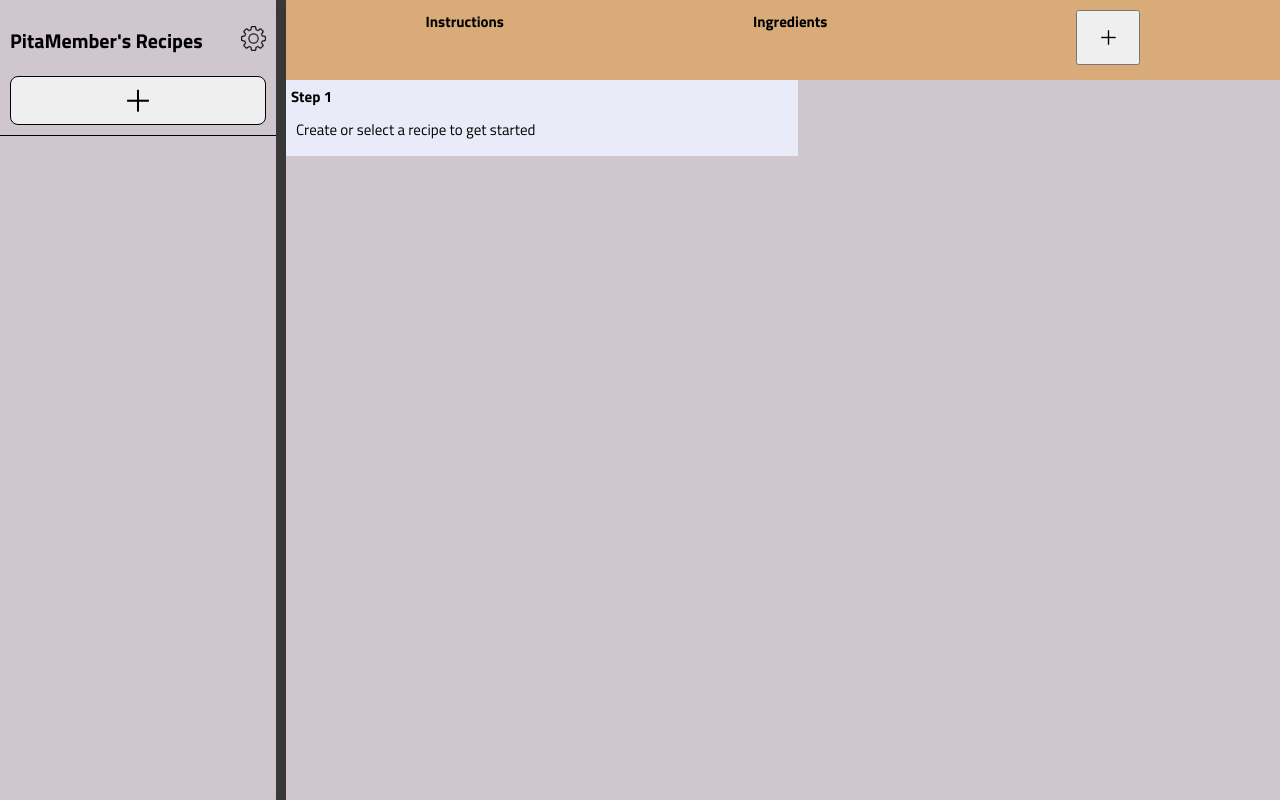
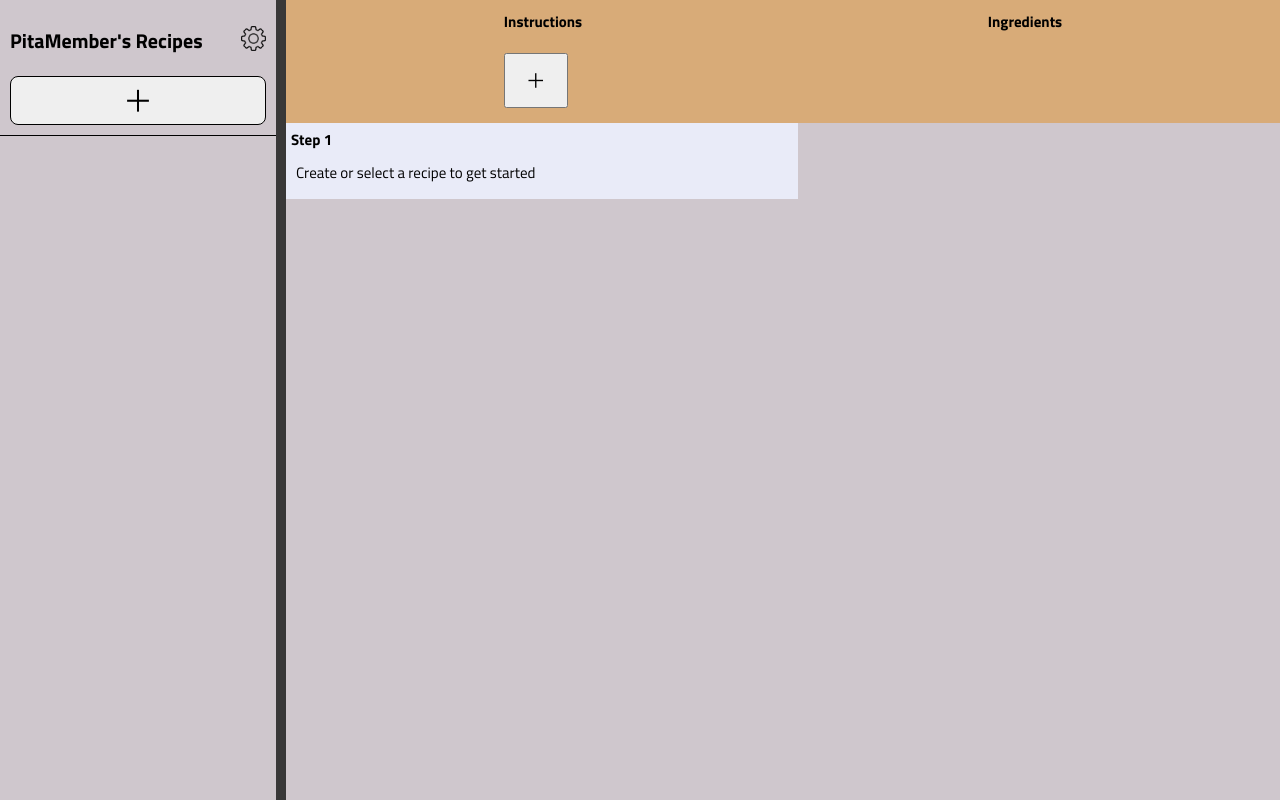
Before and after one commit to Echophase44/Bread_app, a React (Vite) app in the folder Bread-app/: page / in a window 1280 px wide. Both pictures are taken after typing "name@example.com", "Sample", "Sample" into the empty fields and a click on the button "Create Account". Built offline with nearby package versions, Linux system fonts and the light colour scheme; a web font is replaced by a local one.

Commit message:
Moved toggle states into one state object to keep them all together and restructured the settings panel throughout the program.

```diff
--- a/Bread-app/components/Instructions.jsx
+++ b/Bread-app/components/Instructions.jsx
@@ -7,11 +7,13 @@ function InstructionSection (props) {
     <section className="recipe-stepsSection">
         <div className="recipe-stepsContainer">
           <nav className="recipe-navContainer">
-            <h2 className="recipe-stepsTitle">Instructions</h2>
+            <div className="recipe-instructionsTitle">
+              <h2 className="recipe-stepsTitle">Instructions</h2>
+              <div className="recipe-addRecipeWrapper">
+                <button className="recipe-addRecipeStep" onClick={() => {props.addNewStep()}}>＋</button>
+              </div>
+            </div>
             <h2 className="recipe-IngredientsTitle">Ingredients</h2>
-            <div className="recipe-addRecipeWrapper">
-              <button className="recipe-addRecipeStep" onClick={() => {props.addNewStep()}}>＋</button>
-            </div>
           </nav>
           <div className="recipe-stepsInfo">
             {props.currentRecipeSteps}
--- a/Bread-app/components/RecipePage.jsx
+++ b/Bread-app/components/RecipePage.jsx
@@ -46,19 +46,16 @@ function RecipeApp(props){
       <p className="recipe-stepBody">{recipeSteps.body}</p>
     </div>
   ))
-
+    console.log(props.togglePanels)
   // Passed props
-  const settingsPanelToggle = props.settingsPanelToggle
-  const generateUsername = props.generateUsername
-  const createNewRecipe = props.createNewRecipe
   const username = props.user.username
-  const addNewStep = props.addNewStep
+  const {addNewStep, createNewRecipe, generateUsername, settingsPanelToggle} = props
 
   return(
     <main>
-      {props.settingsPanel &&
+      {props.togglePanels.settingsPanel &&
         <SettingsPanel
-          settingsPanelToggle = {settingsPanelToggle}
+        settingsPanelToggle = {settingsPanelToggle}
         />
       }
 
--- a/Bread-app/src/App.jsx
+++ b/Bread-app/src/App.jsx
@@ -60,11 +60,17 @@ function App() {
   }
 
   // Recipe Page
+  const panelDefaults = {
+    settingsPanel: false,
+    editInstructionsPanel: false,
+    editIngredientsPanel: false
+  }
 
   const [recipes, setRecipes] = useState([])
   const [currentRecipeId, setCurrentRecipeId] = useState(recipes[0] && recipes[0].id || "")
   const [selectedRecipe, setSelectedRecipe] = useState({steps: [{title: "", body: "Create or select a recipe to get started"}]})
-  const [settingsPanel, setSettingsPanel] = useState(false)
+  const [togglePanels, setTogglePanels] = useState(panelDefaults)
+
 
 
   function createNewRecipe(){
@@ -160,7 +166,9 @@ function App() {
   // ########## Settings Panel ###########
 
   function settingsPanelToggle() {
-    setSettingsPanel(!settingsPanel)
+    setTogglePanels(prevToggles => ({
+      ...prevToggles, settingsPanel:!prevToggles.settingsPanel
+    }))
   }
 
   function clearCurrentRecipe(event) {
@@ -174,6 +182,7 @@ function App() {
   {
     newUser.isCreated ?
     <RecipeApp
+      togglePanels = {togglePanels}
       user = {newUser}
       recipes = {recipes}
       generateUsername = {generateUsername}
@@ -186,7 +195,6 @@ function App() {
       toggleRecipeTitleInput = {toggleRecipeTitleInput}
       renameRecipeTitle = {renameRecipeTitle}
       submitTitleInput = {submitTitleInput}
-      settingsPanel = {settingsPanel}
       settingsPanelToggle = {settingsPanelToggle}
       clearCurrentRecipe = {clearCurrentRecipe}
       addNewStep = {addNewStep}
```
Also changed, not shown: 1 other file (tests, documents, lock files or other folders).
